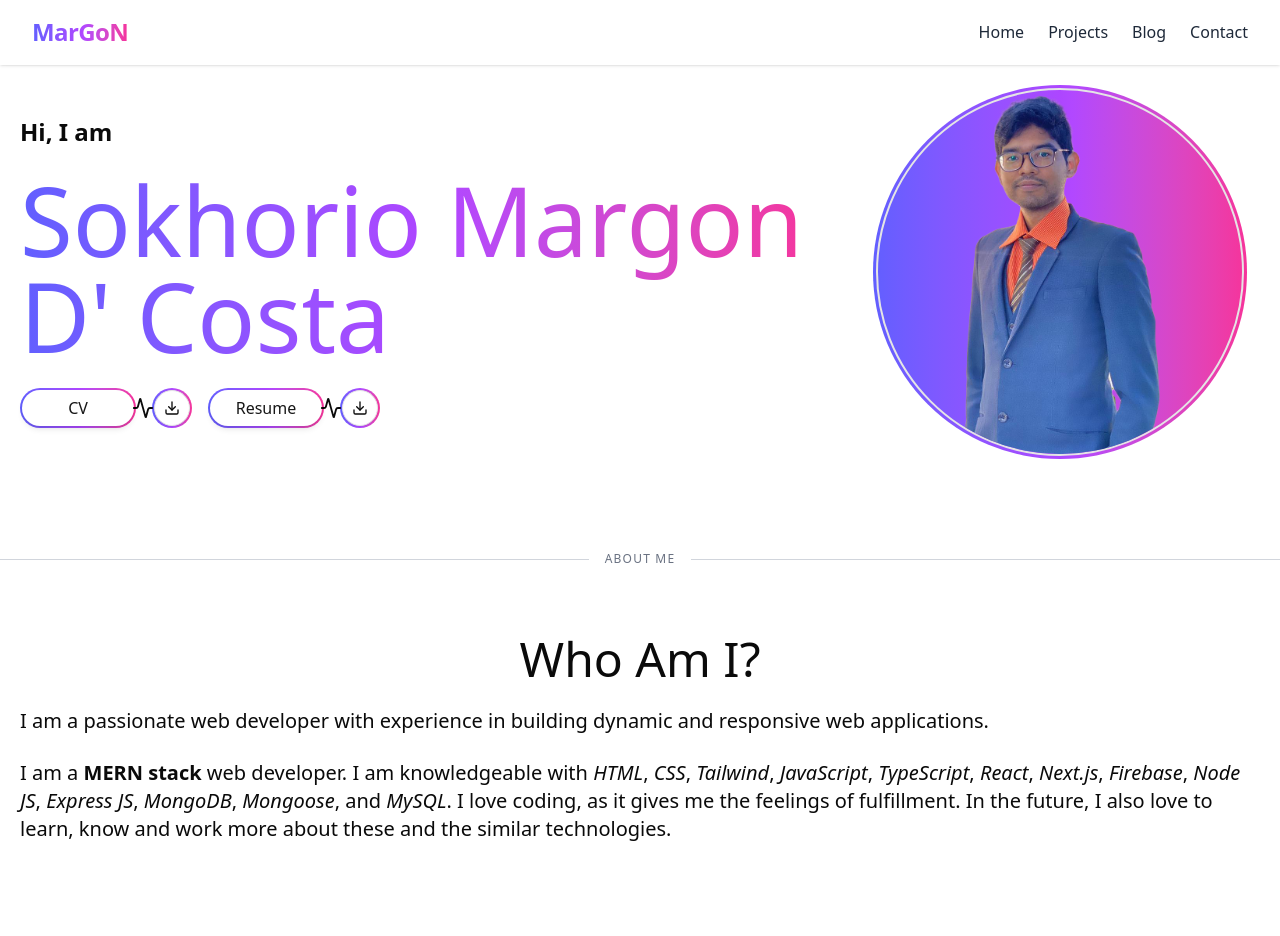
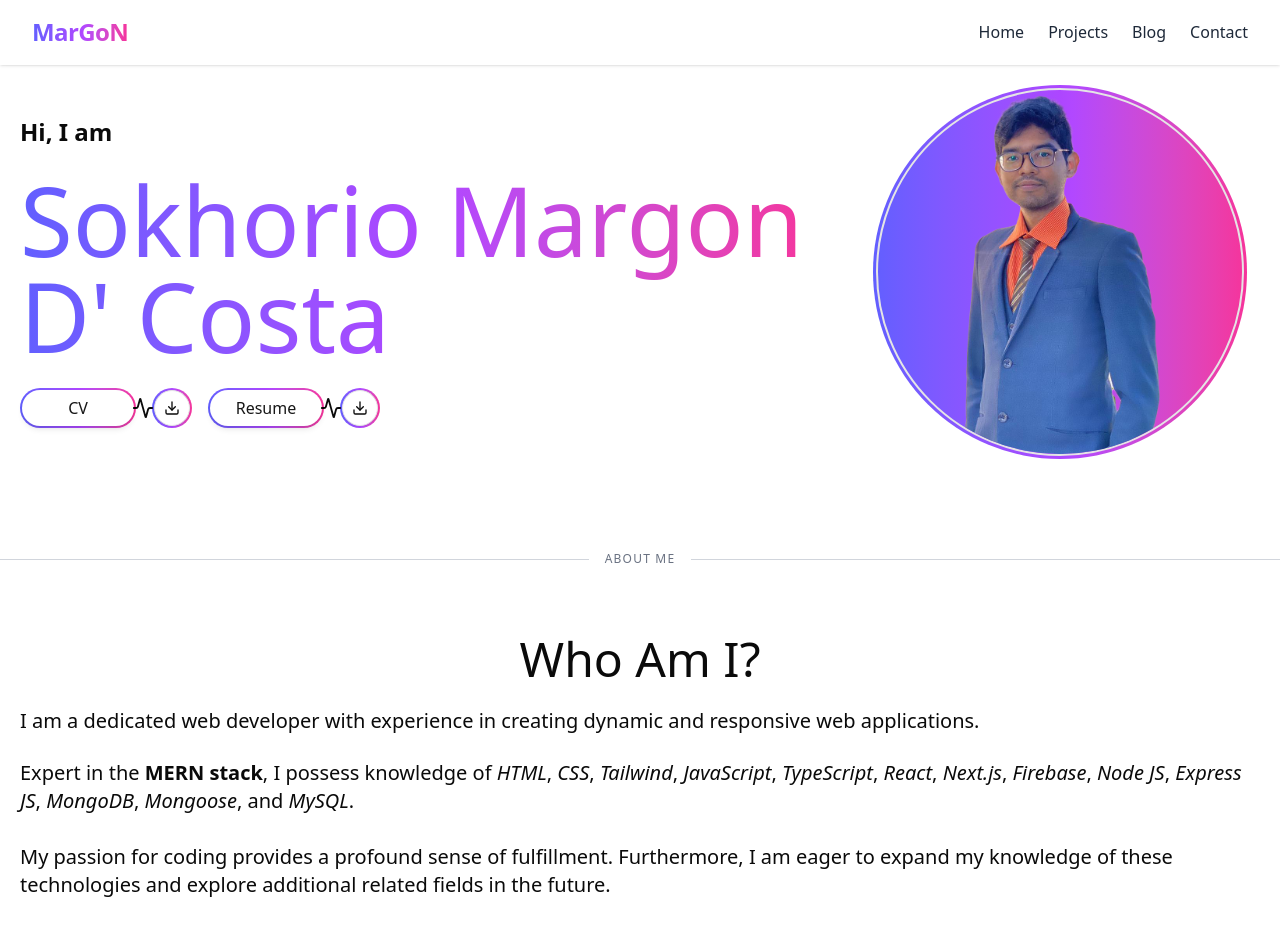
Before and after one commit to Marg0n/next-level-portfolio, a Next.js app: page / in a window 1280 px wide. Shown: the top 936 px of the page. Built offline with nearby package versions, Linux system fonts and the light colour scheme.

Commit message:
Modify: Modified previous About writings.

```diff
--- a/src/app/(CommonLayout)/loading.tsx
+++ b/src/app/(CommonLayout)/loading.tsx
@@ -3,7 +3,7 @@ import React from 'react';
 
 const loading = () => {
     return (
-        <div className="flex items-center justify-center w-full h-screen bg-gray-100">
+        <div className="flex items-center justify-center w-full h-[80vh] bg-gray-100">
             <Loading />
         </div>
     );
--- a/src/components/modules/home/About.tsx
+++ b/src/components/modules/home/About.tsx
@@ -22,11 +22,10 @@ const About = () => {
                 </div> */}
             <>
                 <p className="text-wrap xl:text-xl text-base" data-aos="fade-up">
-                I am a passionate web developer with experience in building dynamic and responsive web applications.
+                I am a dedicated web developer with experience in creating dynamic and responsive web applications.
                 </p>
                 <p className="text-wrap xl:text-xl text-base" data-aos="fade-up">
-                    I am a <strong className="primary-color">MERN stack</strong> web
-                    developer. I am knowledgeable with{" "}
+                    Expert in the <strong className="primary-color">MERN stack</strong>, I possess knowledge of{" "}
                     {/* <ul>
                         <li><i className="primary-color">HTML</i></li>
                         <li><i className="primary-color">CSS</i></li>
@@ -55,9 +54,9 @@ const About = () => {
                     <i className="primary-color">MongoDB</i>,{" "}
                     <i className="primary-color">Mongoose</i>, and{" "}
                     <i className="primary-color">MySQL</i>.
-                    I love coding, as it gives
-                    me the feelings of fulfillment. In the future, I also love to learn,
-                    know and work more about these and the similar technologies.
+                    <br />
+                    <br />
+                    My passion for coding provides a profound sense of fulfillment. Furthermore, I am eager to expand my knowledge of these technologies and explore additional related fields in the future.
                 </p>
             </>
 
```
